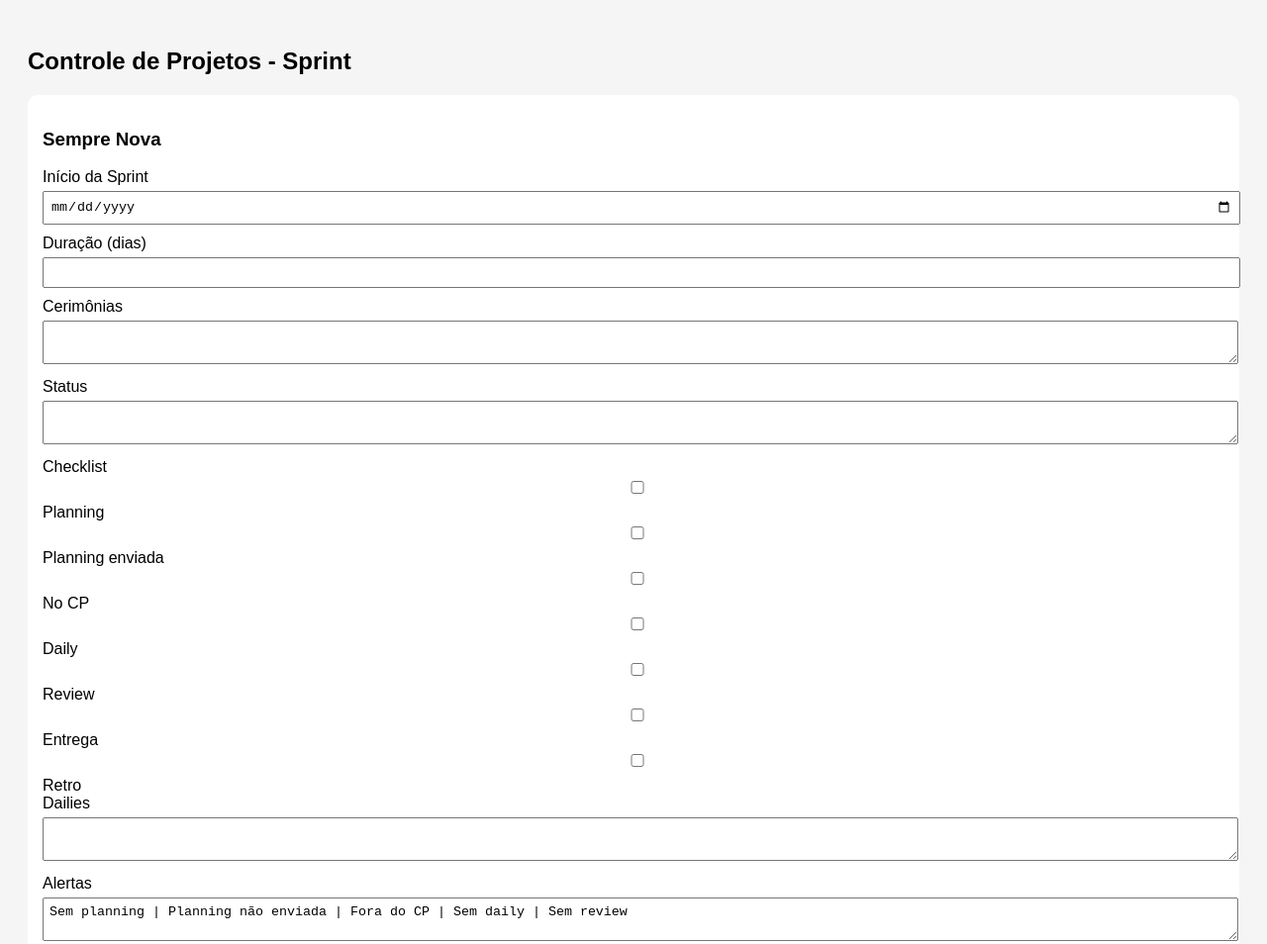
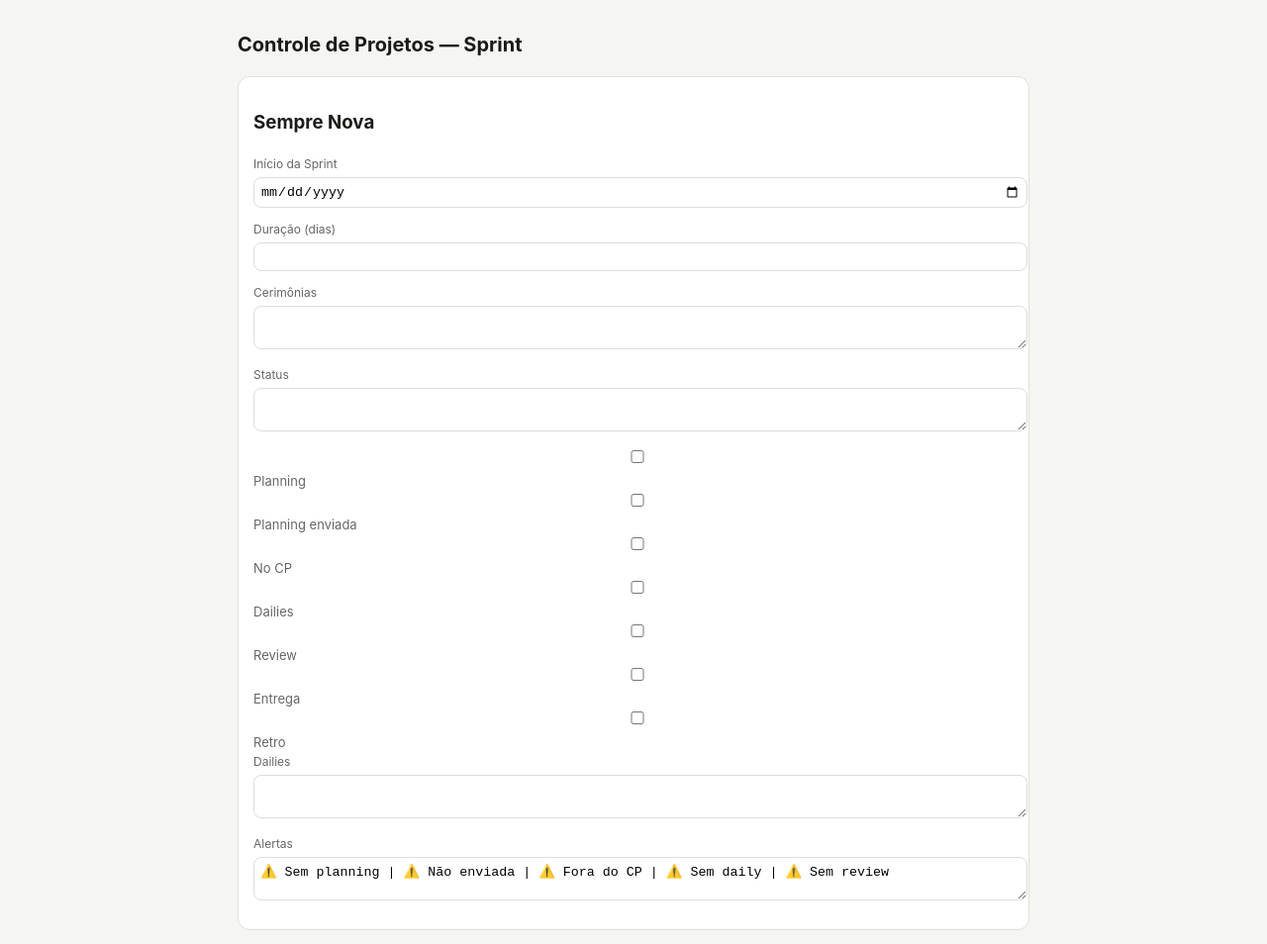
Before and after one commit to llarilopes/prep-portfolio-2, a plain HTML site: page index.html in a window 1280 px wide. Shown: the whole page at 99% size. Drawn offline with Linux system fonts and the light colour scheme.

Commit message:
Update index.html

```diff
--- a/index.html
+++ b/index.html
@@ -2,20 +2,35 @@
 <html lang="pt-BR">
 <head>
 <meta charset="UTF-8">
+<meta name="viewport" content="width=device-width, initial-scale=1.0">
 <title>Controle de Projetos</title>
 
 <style>
 body {
-  font-family: Arial;
-  background: #f5f5f5;
+  font-family: -apple-system, BlinkMacSystemFont, "Segoe UI", sans-serif;
+  background: #f5f5f3;
+  color: #1a1a18;
+  max-width: 800px;
+  margin: auto;
   padding: 20px;
 }
 
+h1 {
+  font-size: 20px;
+  margin-bottom: 20px;
+}
+
 .card {
-  background: white;
+  background: #fff;
+  border: 1px solid #e0e0da;
+  border-radius: 12px;
   padding: 15px;
-  border-radius: 10px;
-  margin-bottom: 20px;
+  margin-bottom: 15px;
+}
+
+label {
+  font-size: 12px;
+  color: #666;
 }
 
 textarea, input {
@@ -23,13 +38,24 @@ textarea, input {
   margin-top: 5px;
   margin-bottom: 10px;
   padding: 6px;
+  border-radius: 8px;
+  border: 1px solid #ddd;
+}
+
+textarea {
+  resize: vertical;
+}
+
+.checklist label {
+  display: block;
+  font-size: 13px;
 }
 </style>
 </head>
 
 <body>
 
-<h2>Controle de Projetos - Sprint</h2>
+<h1>Controle de Projetos — Sprint</h1>
 
 <div class="card">
   <h3>Sempre Nova</h3>
@@ -46,25 +72,27 @@ textarea, input {
   <label>Status</label>
   <textarea data-id="sempre_nova_status"></textarea>
 
-  <label>Checklist</label><br>
-  <input type="checkbox" data-id="sempre_nova_planning_ok"> Planning<br>
-  <input type="checkbox" data-id="sempre_nova_planning_enviada"> Planning enviada<br>
-  <input type="checkbox" data-id="sempre_nova_cp"> No CP<br>
-  <input type="checkbox" data-id="sempre_nova_daily"> Daily<br>
-  <input type="checkbox" data-id="sempre_nova_review"> Review<br>
-  <input type="checkbox" data-id="sempre_nova_entrega"> Entrega<br>
-  <input type="checkbox" data-id="sempre_nova_retro"> Retro<br>
+  <div class="checklist">
+    <label><input type="checkbox" data-id="sempre_nova_planning_ok"> Planning</label>
+    <label><input type="checkbox" data-id="sempre_nova_planning_enviada"> Planning enviada</label>
+    <label><input type="checkbox" data-id="sempre_nova_cp"> No CP</label>
+    <label><input type="checkbox" data-id="sempre_nova_daily"> Dailies</label>
+    <label><input type="checkbox" data-id="sempre_nova_review"> Review</label>
+    <label><input type="checkbox" data-id="sempre_nova_entrega"> Entrega</label>
+    <label><input type="checkbox" data-id="sempre_nova_retro"> Retro</label>
+  </div>
 
   <label>Dailies</label>
   <textarea data-id="sempre_nova_dailies"></textarea>
 
   <label>Alertas</label>
   <textarea data-id="sempre_nova_alertas" readonly></textarea>
+
 </div>
 
 <script>
 
-const STORAGE_KEY = "controle_projetos";
+const STORAGE_KEY = "controle_projetos_v3";
 
 function load() {
   return JSON.parse(localStorage.getItem(STORAGE_KEY)) || {};
@@ -94,15 +122,32 @@ function validar(id) {
   let d = load();
   let a = [];
 
-  if (!d[id+"_planning_ok"]) a.push("Sem planning");
-  if (!d[id+"_planning_enviada"]) a.push("Planning não enviada");
-  if (!d[id+"_cp"]) a.push("Fora do CP");
-  if (!d[id+"_daily"]) a.push("Sem daily");
-  if (!d[id+"_review"]) a.push("Sem review");
-  if (d[id+"_review"] && !d[id+"_entrega"]) a.push("Sem entrega");
-  if (d[id+"_review"] && !d[id+"_retro"]) a.push("Sem retro");
+  if (!d[id+"_planning_ok"]) a.push("⚠️ Sem planning");
+  if (!d[id+"_planning_enviada"]) a.push("⚠️ Não enviada");
+  if (!d[id+"_cp"]) a.push("⚠️ Fora do CP");
+  if (!d[id+"_daily"]) a.push("⚠️ Sem daily");
+  if (!d[id+"_review"]) a.push("⚠️ Sem review");
+  if (d[id+"_review"] && !d[id+"_entrega"]) a.push("⚠️ Sem entrega");
+  if (d[id+"_review"] && !d[id+"_retro"]) a.push("⚠️ Sem retro");
 
   return a.join(" | ");
+}
+
+function atualizar() {
+  let d = load();
+
+  let inicio = d["sempre_nova_inicio"];
+  let duracao = Number(d["sempre_nova_duracao"]);
+
+  let datas = calcularDatas(inicio, duracao);
+  document.querySelector('[data-id="sempre_nova_datas"]').value = datas;
+  d["sempre_nova_datas"] = datas;
+
+  let alertas = validar("sempre_nova");
+  document.querySelector('[data-id="sempre_nova_alertas"]').value = alertas;
+  d["sempre_nova_alertas"] = alertas;
+
+  save(d);
 }
 
 function init() {
@@ -135,25 +180,6 @@ function init() {
   atualizar();
 }
 
-function atualizar() {
-  let d = load();
-
-  let inicio = d["sempre_nova_inicio"];
-  let duracao = d["sempre_nova_duracao"];
-
-  let datas = calcularDatas(inicio, Number(duracao));
-  document.querySelector('[data-id="sempre_nova_datas"]').value = datas;
-
-  d["sempre_nova_datas"] = datas;
-
-  let alertas = validar("sempre_nova");
-  document.querySelector('[data-id="sempre_nova_alertas"]').value = alertas;
-
-  d["sempre_nova_alertas"] = alertas;
-
-  save(d);
-}
-
 init();
 
 </script>
```
